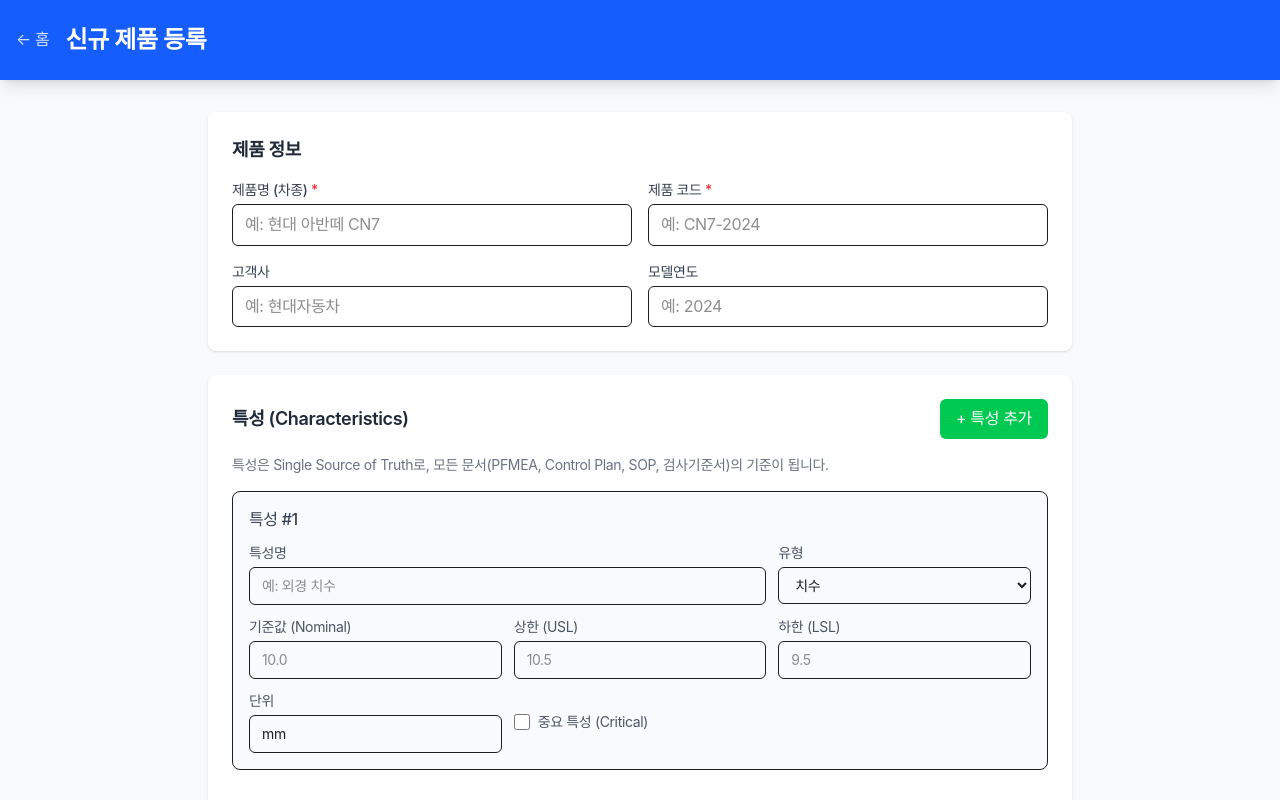
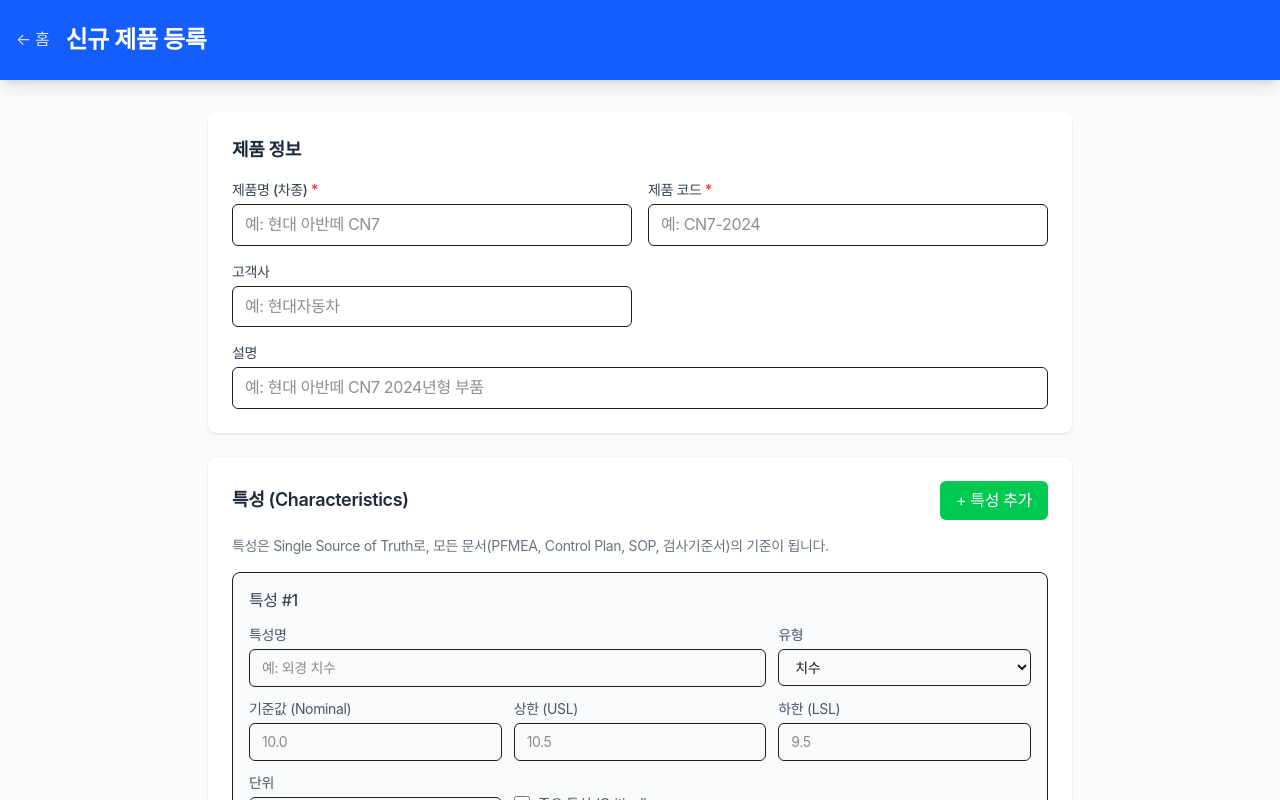
Before and after one commit to greenfordkang-boop/apqp-system, a Next.js app: page /products/new in a window 1280 px wide. Shown: the top 800 px of the page. Built offline with nearby package versions, Linux system fonts and the light colour scheme; no server answers.

Commit message:
Fix: products table schema - use description instead of model_year

```diff
--- a/src/app/products/new/page.tsx
+++ b/src/app/products/new/page.tsx
@@ -24,7 +24,7 @@ export default function NewProductPage() {
   const [productName, setProductName] = useState('');
   const [productCode, setProductCode] = useState('');
   const [customer, setCustomer] = useState('');
-  const [modelYear, setModelYear] = useState('');
+  const [description, setDescription] = useState('');
 
   const [characteristics, setCharacteristics] = useState<CharacteristicInput[]>([
     { name: '', type: 'dimension', nominal: '', usl: '', lsl: '', unit: 'mm', is_critical: false }
@@ -60,8 +60,9 @@ export default function NewProductPage() {
         .insert({
           name: productName,
           code: productCode,
-          customer: customer,
-          model_year: modelYear
+          customer: customer || null,
+          description: description || null,
+          status: 'active'
         })
         .select()
         .single();
@@ -175,14 +176,14 @@ export default function NewProductPage() {
                   placeholder="예: 현대자동차"
                 />
               </div>
-              <div>
-                <label className="block text-sm font-medium text-gray-700 mb-1">모델연도</label>
+              <div className="md:col-span-2">
+                <label className="block text-sm font-medium text-gray-700 mb-1">설명</label>
                 <input
                   type="text"
-                  value={modelYear}
-                  onChange={(e) => setModelYear(e.target.value)}
+                  value={description}
+                  onChange={(e) => setDescription(e.target.value)}
                   className="w-full px-3 py-2 border rounded-md focus:ring-2 focus:ring-blue-500"
-                  placeholder="예: 2024"
+                  placeholder="예: 현대 아반떼 CN7 2024년형 부품"
                 />
               </div>
             </div>
```
